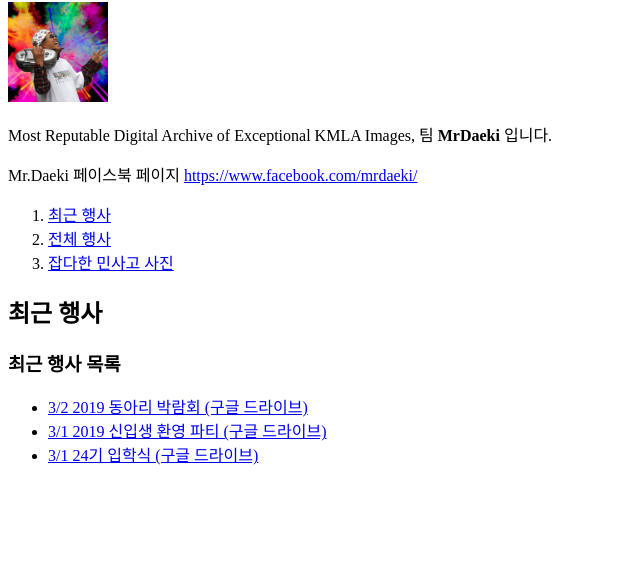
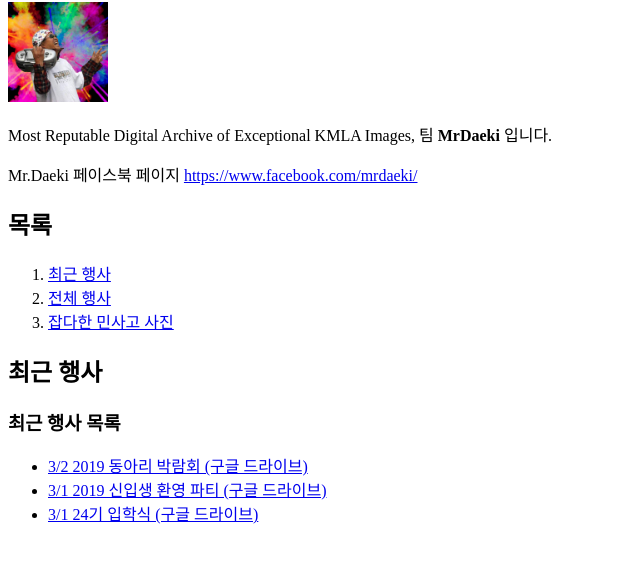
Before and after one commit to jungwngkim/mrdaeki, a plain HTML site: page recent.html in a window 1280 px wide. Shown: the part 78-640 px from the top of the page, without its empty margins (0-640 px from the left). Drawn offline with Linux system fonts and the light colour scheme.

Commit message:
'목록' 추가

```diff
--- a/recent.html
+++ b/recent.html
@@ -10,6 +10,7 @@
     <img src="mrdaeki.jpg", width="100"><br>
     <p> Most Reputable Digital Archive of Exceptional KMLA Images, 팀 <strong>MrDaeki</strong> 입니다. </p>
     Mr.Daeki 페이스북 페이지 <a href="https://www.facebook.com/mrdaeki/" target="_blank" title="Mr.Daeki 페이스북 페이지">https://www.facebook.com/mrdaeki/</a>
+    <h2>목록</h2>
     <ol>
       <li><a href="recent.html">최근 행사</a></li>
       <li><a href="whole.html">전체 행사</a></li>
```
